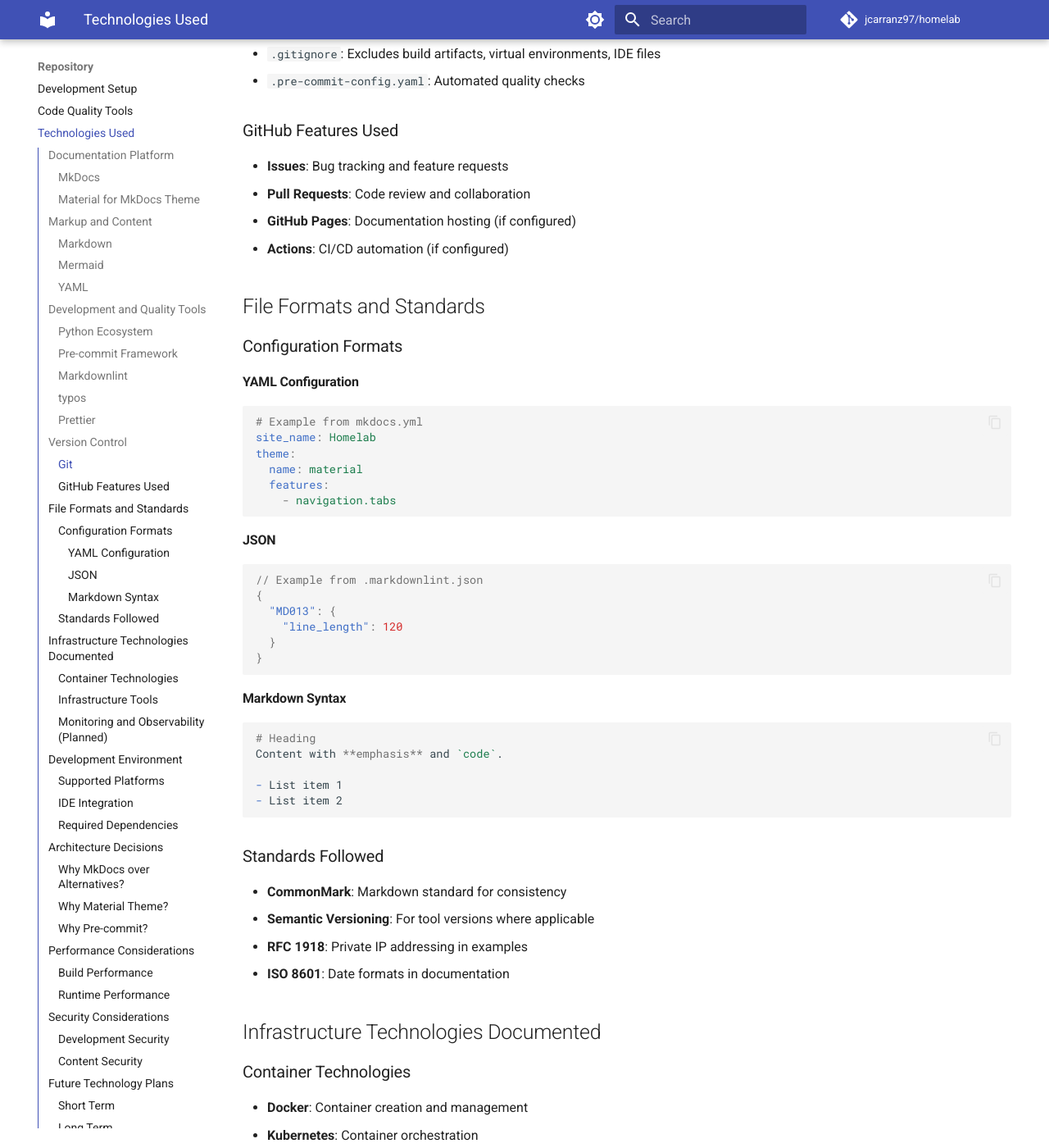
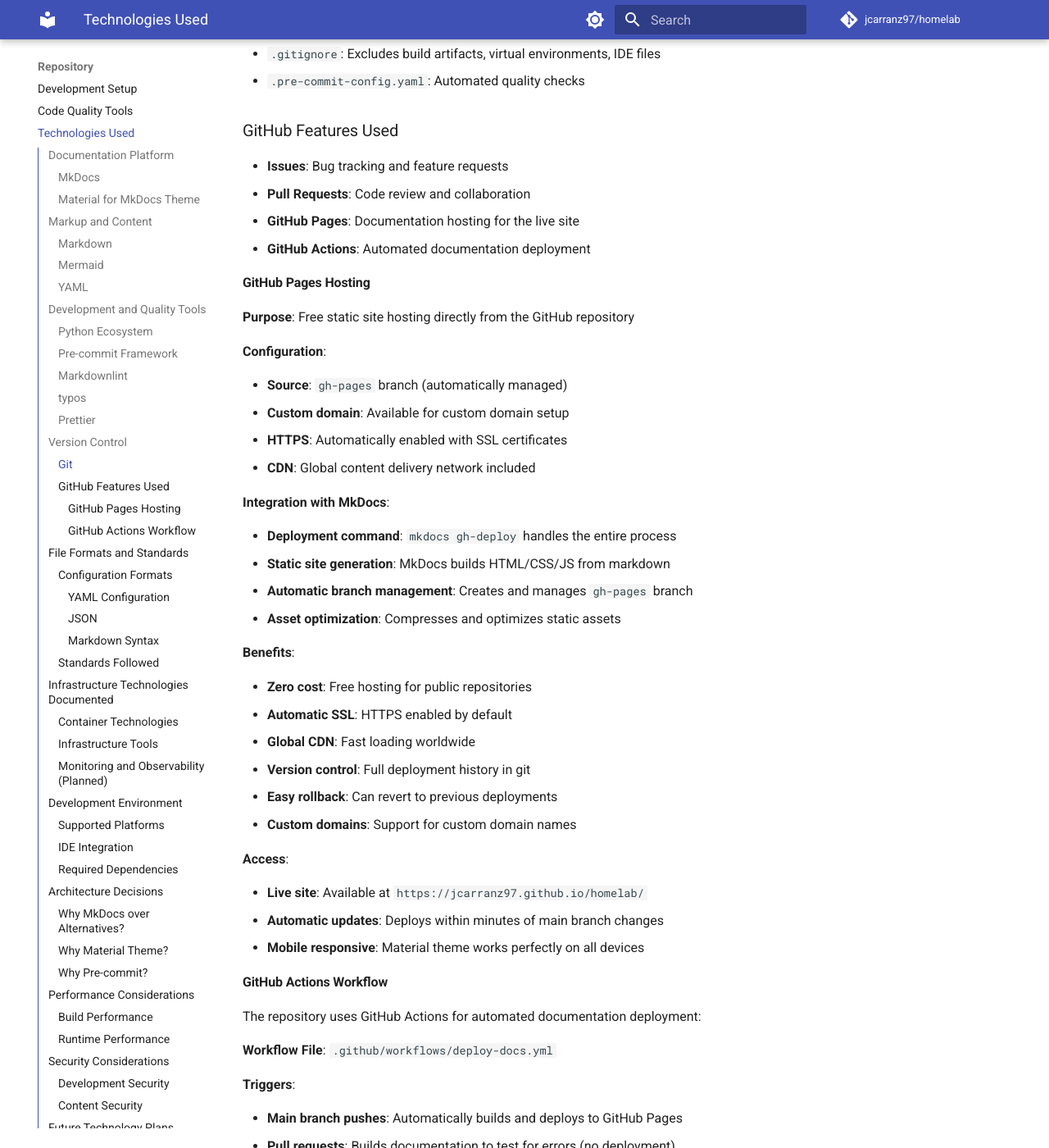
Before and after one commit to jcarranz97/homelab, an MkDocs documentation site: the page built from docs/repository/technologies.md, in a window 1280 px wide and 1400 px high, scrolled down 3802 px. Shown: the whole window at 82% size. Built offline with MkDocs 1.6.1 and Material for MkDocs 9.7.7, drawn with Linux system fonts in a browser that asks for light colours; comment, search, counter and statistics services are not loaded; some of the changed text lies outside the part shown.

Commit message:
Add GitHub Actions for Automated Documentation Deployment (#2)
## Overview

This PR introduces automated documentation deployment using GitHub
Actions and GitHub Pages hosting. The implementation provides a complete
CI/CD pipeline for the homelab documentation site.

## Changes Made

### 🚀 GitHub Actions Workflow
- **New file**: `.github/workflows/deploy-docs.yml`
- Automated deployment to GitHub Pages on main branch pushes
- Build-only validation for pull requests
- Dependency caching for improved build performance
- Proper git credentials configuration for GitHub Actions bot

### 📚 Documentation Updates
- Updated `docs/repository/technologies.md` with comprehensive GitHub
Pages documentation
- Added detailed GitHub Actions workflow documentation
- Documented the complete deployment pipeline from development to live
hosting
- Updated technology roadmap to reflect implemented features

## Key Features

✅ **Automatic Deployment**: Documentation updates are deployed within
minutes of merging to main
✅ **PR Validation**: Pull requests are built and tested without
deployment
✅ **Performance Optimized**: Dependency caching reduces build times
✅ **Zero Maintenance**: Fully automated deployment process
✅ **Live Hosting**: Documentation available at
`https://jcarranz97.github.io/homelab/`

## Technical Details

- **Workflow triggers**: Main branch pushes and pull requests
- **Build environment**: Ubuntu latest with Python 3.x
- **Dependencies**: mkdocs-material with full history checkout
- **Deployment method**: `mkdocs gh-deploy --force`
- **Branch management**: Automatic `gh-pages` branch handling

## Benefits

- **Developer Experience**: No manual deployment steps required
- **Quality Assurance**: PR builds catch documentation errors early
- **Professional Hosting**: SSL-enabled site with global CDN
- **Version Control**: Full deployment history tracked in git
- **Cost Effective**: Free hosting solution for public repositories

## Testing

- [x] Local MkDocs build successful
- [x] GitHub Actions workflow syntax validated
- [x] PR build-only job tested
- [x] Main branch deployment confirmed
- [x] Live site accessibility verified

## Impact

This change establishes a professional documentation infrastructure that
scales with the homelab project. Contributors can now focus on content
creation while the deployment pipeline handles everything automatically.

```diff
--- a/docs/repository/technologies.md
+++ b/docs/repository/technologies.md
@@ -143,8 +143,75 @@
 
 - **Issues**: Bug tracking and feature requests
 - **Pull Requests**: Code review and collaboration
-- **GitHub Pages**: Documentation hosting (if configured)
-- **Actions**: CI/CD automation (if configured)
+- **GitHub Pages**: Documentation hosting for the live site
+- **GitHub Actions**: Automated documentation deployment
+
+#### GitHub Pages Hosting
+
+**Purpose**: Free static site hosting directly from the GitHub repository
+
+**Configuration**:
+
+- **Source**: `gh-pages` branch (automatically managed)
+- **Custom domain**: Available for custom domain setup
+- **HTTPS**: Automatically enabled with SSL certificates
+- **CDN**: Global content delivery network included
+
+**Integration with MkDocs**:
+
+- **Deployment command**: `mkdocs gh-deploy` handles the entire process
+- **Static site generation**: MkDocs builds HTML/CSS/JS from markdown
+- **Automatic branch management**: Creates and manages `gh-pages` branch
+- **Asset optimization**: Compresses and optimizes static assets
+
+**Benefits**:
+
+- **Zero cost**: Free hosting for public repositories
+- **Automatic SSL**: HTTPS enabled by default
+- **Global CDN**: Fast loading worldwide
+- **Version control**: Full deployment history in git
+- **Easy rollback**: Can revert to previous deployments
+- **Custom domains**: Support for custom domain names
+
+**Access**:
+
+- **Live site**: Available at `https://jcarranz97.github.io/homelab/`
+- **Automatic updates**: Deploys within minutes of main branch changes
+- **Mobile responsive**: Material theme works perfectly on all devices
+
+#### GitHub Actions Workflow
+
+The repository uses GitHub Actions for automated documentation deployment:
+
+**Workflow File**: `.github/workflows/deploy-docs.yml`
+
+**Triggers**:
+
+- **Main branch pushes**: Automatically builds and deploys to GitHub Pages
+- **Pull requests**: Builds documentation to test for errors (no deployment)
+
+**Key Features**:
+
+- **Automated deployment**: Uses `mkdocs gh-deploy` for GitHub Pages
+- **Dependency caching**: Speeds up builds with pip cache
+- **Git credentials**: Configured for github-actions bot
+- **Build validation**: PRs are tested before merge
+- **Force deployment**: Ensures latest version is always live
+
+**Workflow Steps**:
+
+1. Checkout repository with full history
+2. Set up Python 3.x environment
+3. Cache MkDocs dependencies
+4. Install mkdocs-material
+5. Build and deploy (main) or build-only (PRs)
+
+**Benefits**:
+
+- **Zero-maintenance deployment**: Documentation updates automatically
+- **Preview protection**: PRs are tested but not deployed
+- **Fast builds**: Dependency caching reduces build time
+- **Reliable**: Uses official GitHub Actions and established workflows
 
 ## File Formats and Standards
 
```
Also changed, not shown: other parts of docs/repository/technologies.md (+1 -1 lines), 1 other file.
